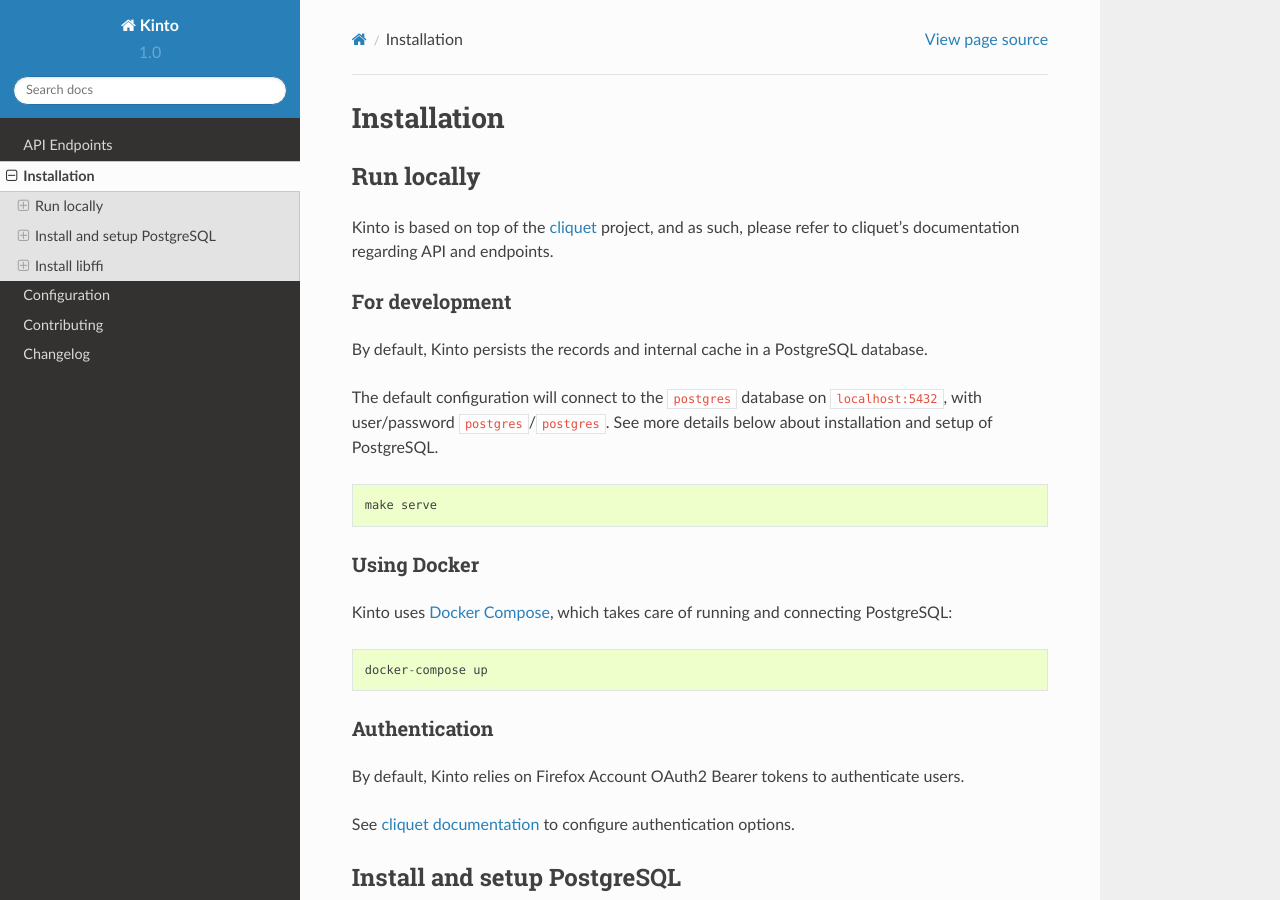
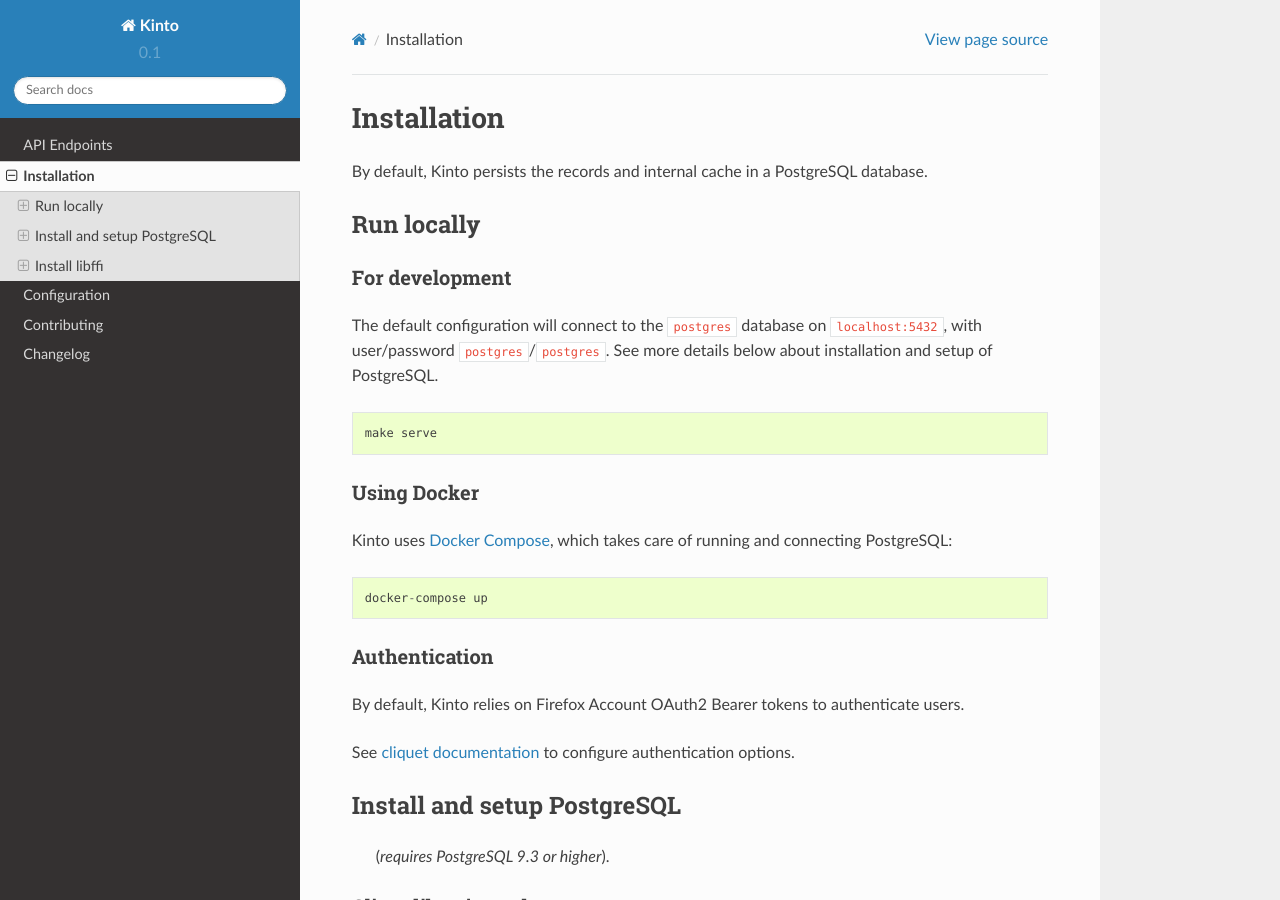
Before and after one commit to Kinto/kinto, a Sphinx documentation site: the page built from docs/installation.rst, in a window 1280 px wide and 900 px high. Built offline with Sphinx 7.4.7 and the Read the Docs theme 2.0.0, drawn with Linux system fonts in a browser that asks for light colours.

```diff
--- a/README.rst
+++ b/README.rst
@@ -1,5 +1,5 @@
-Cliquet
-=======
+Kinto
+=====
 
 |travis| |readthedocs|
 
--- a/docs/conf.py
+++ b/docs/conf.py
@@ -61,9 +61,9 @@ copyright = u'2015, Mozilla Services — Da French Team'
 # built documents.
 #
 # The short X.Y version.
-version = '1.0'
+version = '0.1'
 # The full version, including alpha/beta/rc tags.
-release = '0.1'
+release = '0.1.0'
 
 # List of patterns, relative to source directory, that match files and
 # directories to ignore when looking for source files.
--- a/docs/installation.rst
+++ b/docs/installation.rst
@@ -1,19 +1,15 @@
 Installation
 ############
+
+By default, Kinto persists the records and internal cache in a PostgreSQL
+database.
 
 
 Run locally
 ===========
 
-Kinto is based on top of the `cliquet <https://cliquet.rtfd.org>`_ project, and
-as such, please refer to cliquet's documentation regarding API and endpoints.
-
-
 For development
 ---------------
-
-By default, Kinto persists the records and internal cache in a PostgreSQL
-database.
 
 The default configuration will connect to the ``postgres`` database on
 ``localhost:5432``, with user/password ``postgres``/``postgres``.
--- a/setup.py
+++ b/setup.py
@@ -15,7 +15,7 @@ REQUIREMENTS = [
     'cornice',
     'six',
     'waitress',
-    'cliquet[postgresql] >= 1.2'
+    'cliquet[postgresql] >= 1.3.1'
 ]
 
 ENTRY_POINTS = {
```
